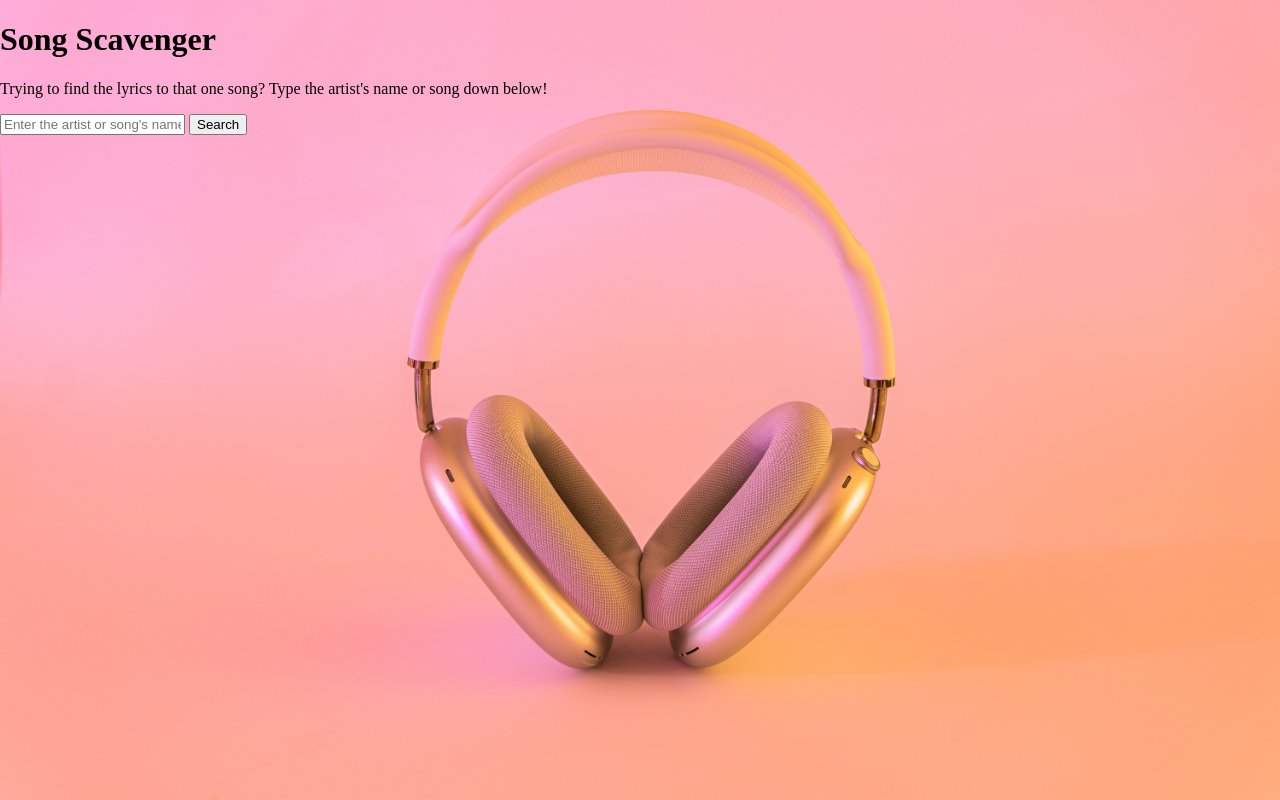
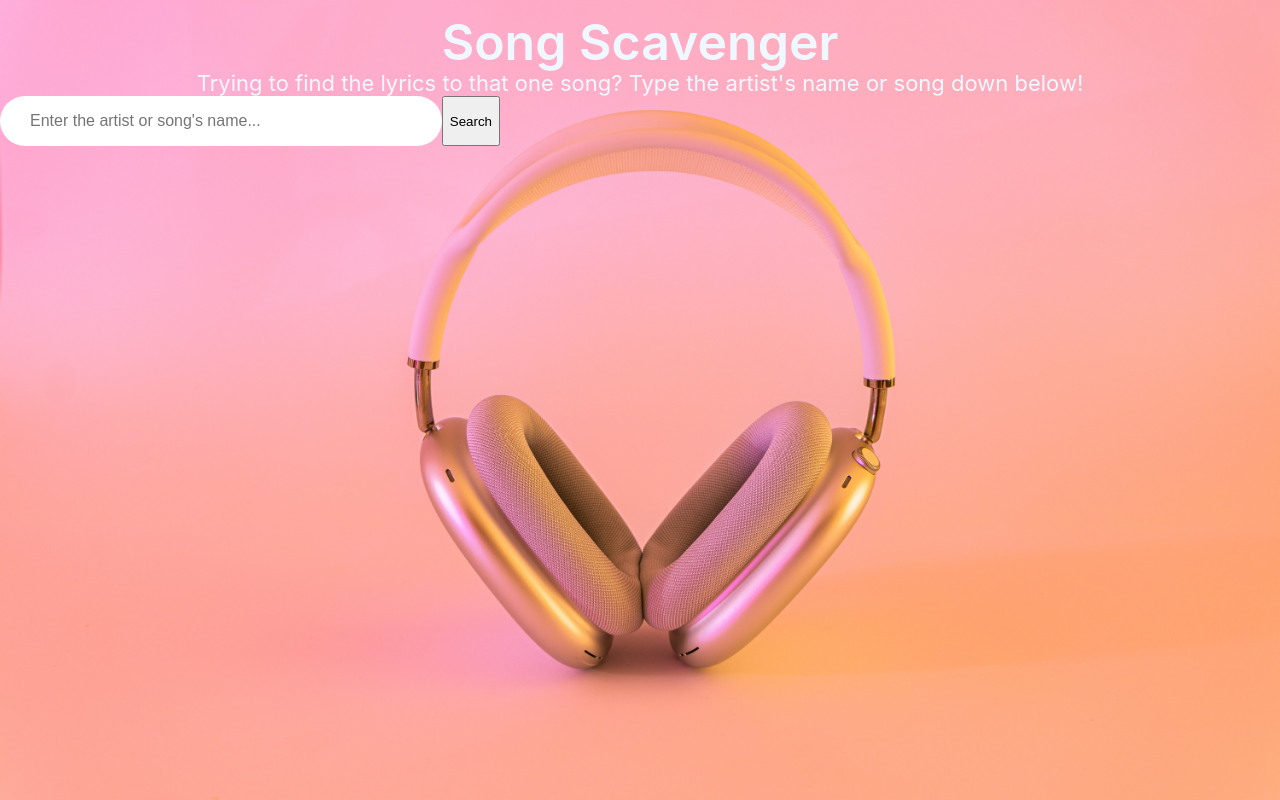
Before and after one commit to elliotmoon/PersonalProject, a plain HTML site: page index.html in a window 1280 px wide. Drawn offline with Linux system fonts and the light colour scheme.

Commit message:
CSS edits

```diff
--- a/styles.css
+++ b/styles.css
@@ -7,4 +7,47 @@
     position: absolute;
     left: 0;
     top: 0;
+    font-family: "SF Pro Display","SF Pro Icons","Helvetica Neue","Helvetica","Arial",sans-serif;
 }
+
+.container h1{
+    font-size: 50px;
+    line-height: 1.1;
+    font-weight: 600;
+    letter-spacing: 0em;
+    color: aliceblue;
+    font-family: "SF Pro Display","SF Pro Icons","Helvetica Neue","Helvetica","Arial",sans-serif;
+    padding-top: 10px;
+    margin: 0;
+}
+
+.TopSection{
+    height: 20%;
+    text-align: center;
+    padding-top: 5px;
+    padding-bottom: 5px;
+    background-image: url(Pictures/Heading\ Cover.jpg);
+}
+
+.slogan{
+    font-size: 22px;
+    color: aliceblue;
+    margin: 0;
+}
+
+form{
+    position: relative;
+    display: flex;
+    width: 500px;
+}
+
+input{
+    width: 100%;
+    max-width: 100%;
+    height: 20px;
+    padding: 15px 30px;
+    border-radius: 50px;
+    border: none;
+    outline: none;
+    font-size: 16px;
+}
```
